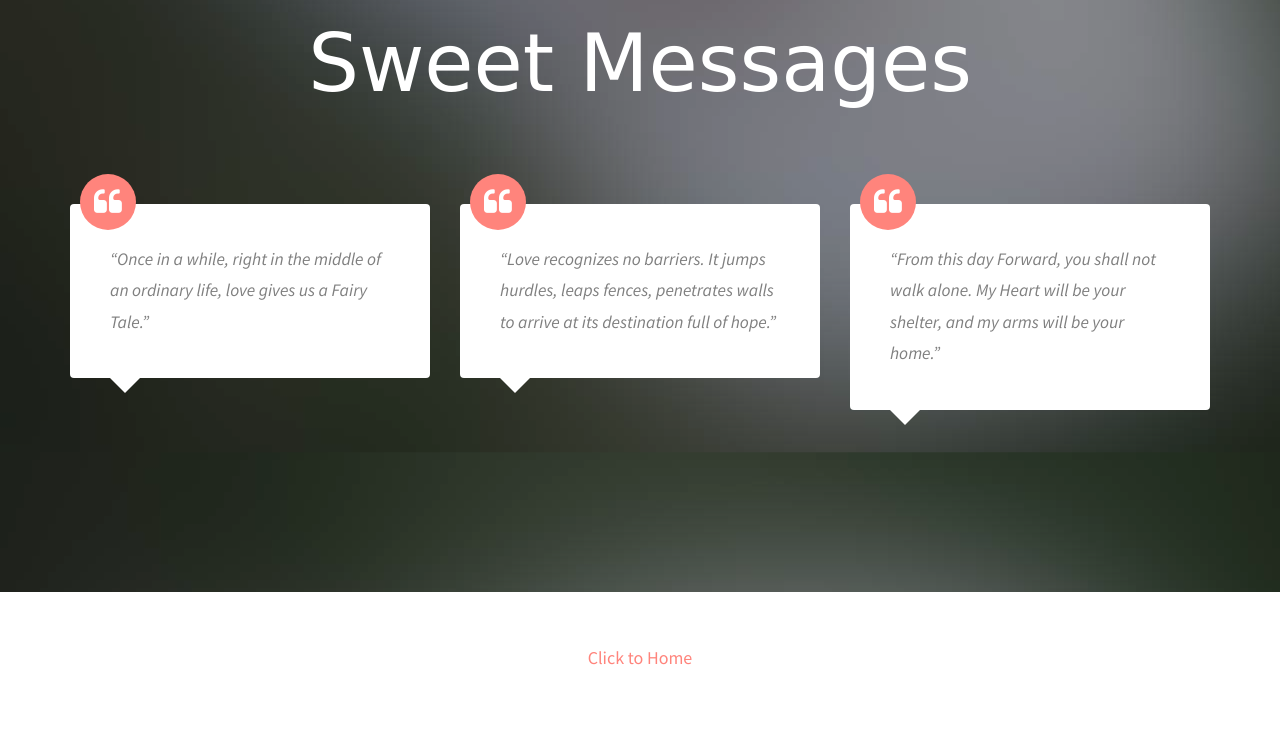
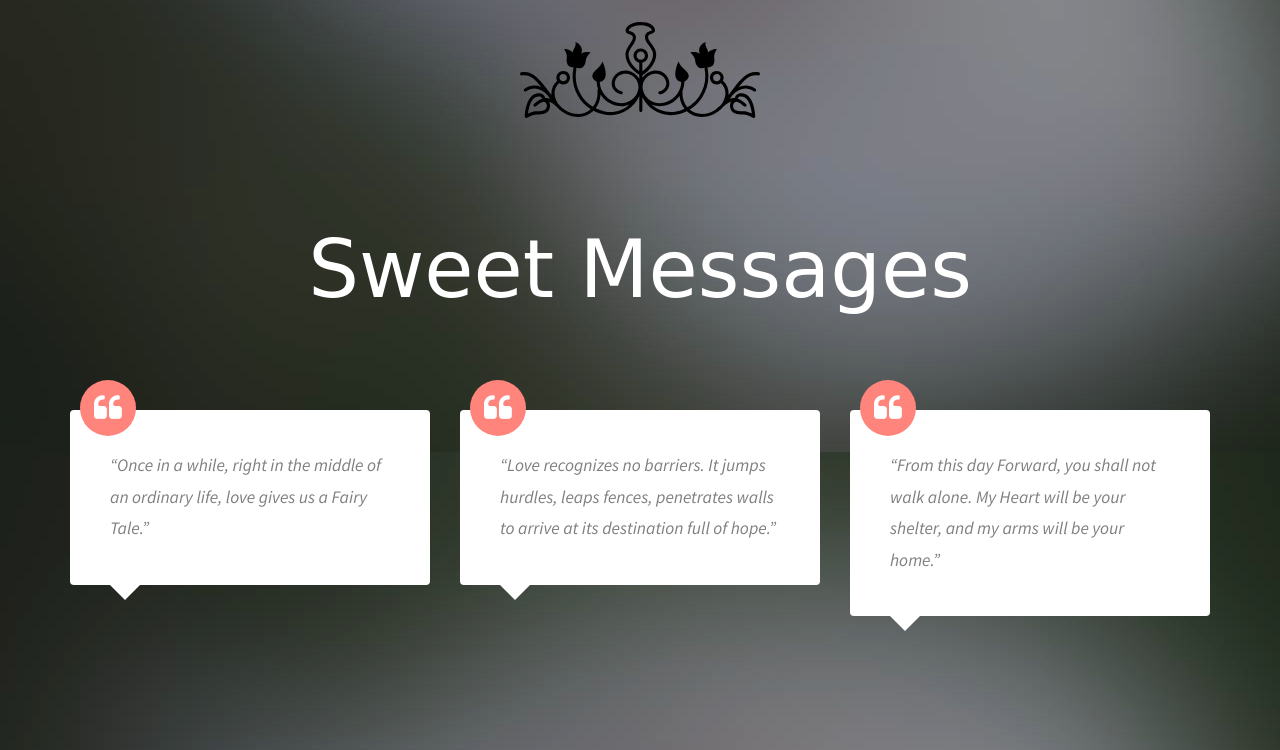
Before and after one commit to thirumoorthir/rafik_marriage, a plain HTML site: page index.html in a window 1280 px wide. Shown: the part 4851-5601 px from the top of the page. Drawn offline with Linux system fonts and the light colour scheme; files whose address does not match are found by name; a web font is replaced by a local one.

Commit message:
flower
design changed

```diff
--- a/index.html
+++ b/index.html
@@ -233,7 +233,7 @@
 			<div class="container">
 				<div class="row animate-box">
 					<div class="col-md-12 section-heading text-center svg-sm colored">
-						<img src="images/flaticon/narasimhar temple sholingur - Google Search.html" class="html" alt="Photos">
+						<img src="images/flaticon/svg\006-flower-bell-outline-design-variant-with-vines-and-leaves.svg" class="html" alt="Photos">
 						<h2 class="">Sweet Messages</h2>
 					</div>
 				</div>
```
Also changed, not shown: images/flaticon/svg/Capture.svg (deleted).
